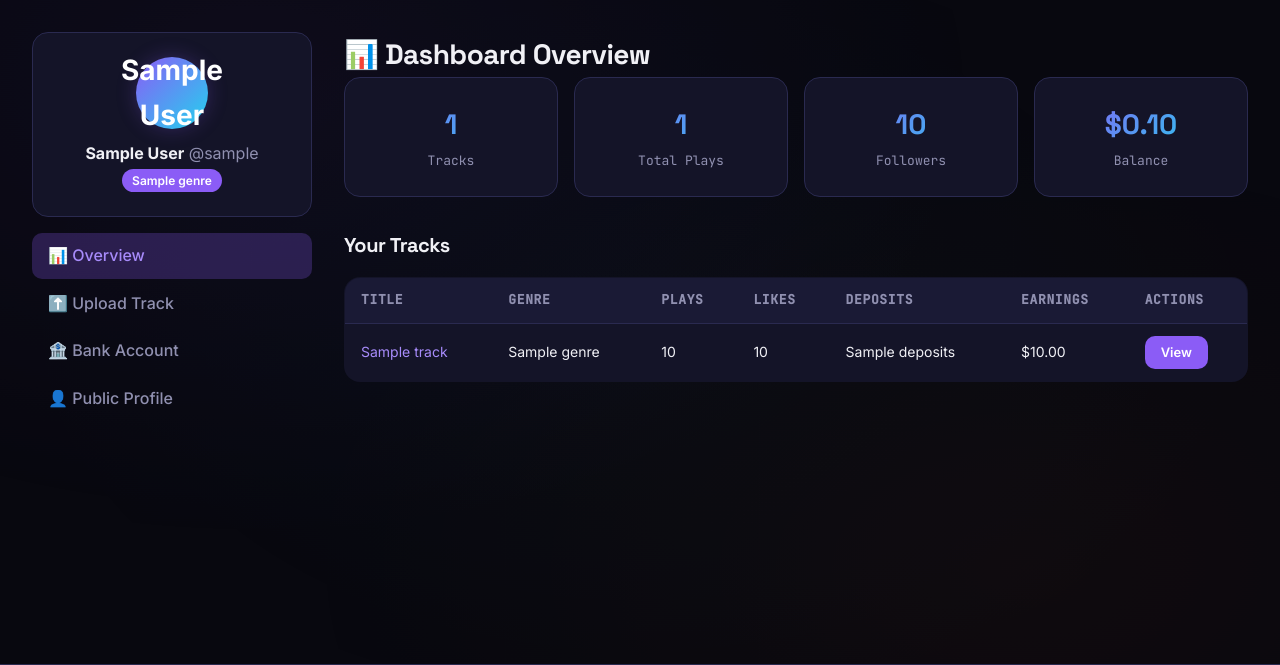
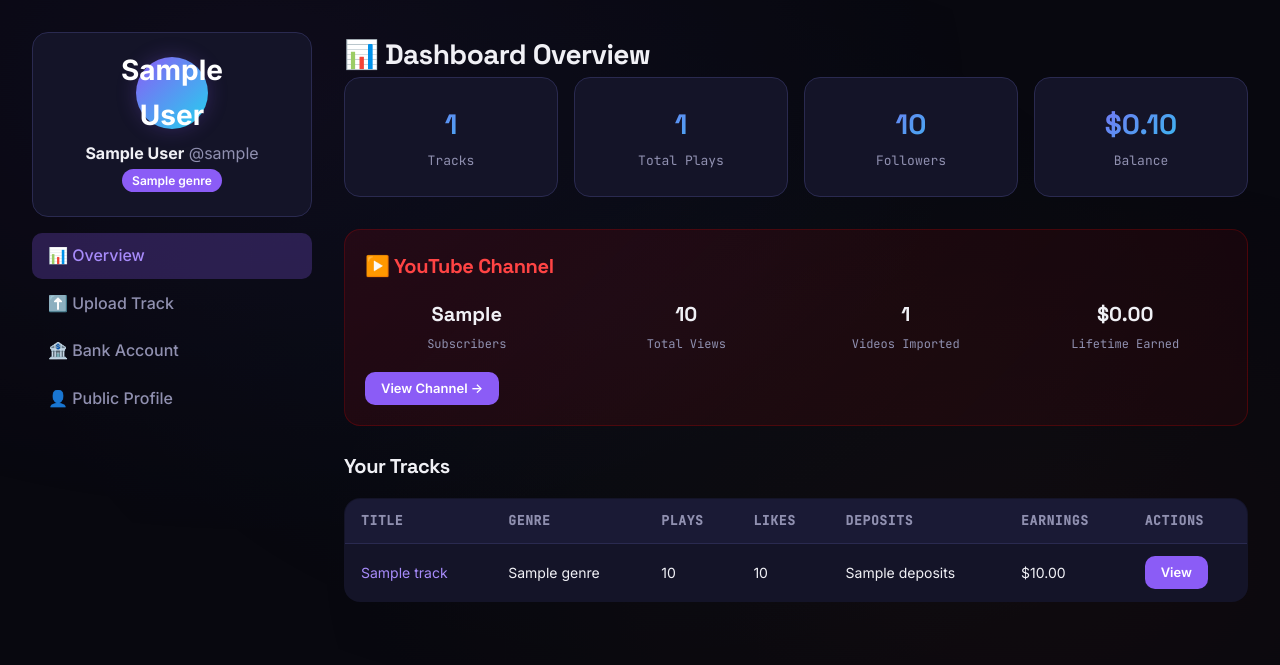
Before and after one commit to TheInnerI/music-bank, a Python web app: template templates/artist/dashboard.html in a window 1280 px wide. Shown: the part 73-738 px from the top of the page. Run offline with Jinja, Linux system fonts and the light colour scheme; the template is opened without the code that fills it: most values are stand-ins (such as "Sample title", 1, 10 or a date in 2020).

Commit message:
Add YouTube stats widget to dashboard + lifetime earnings tracking

```diff
--- a/templates/artist/dashboard.html
+++ b/templates/artist/dashboard.html
@@ -238,6 +238,38 @@
             </div>
         </div>
 
+        {# YouTube Stats Widget #}
+        {% if youtube_stats %}
+        <div class="youtube-stats-widget">
+            <h3>▶️ YouTube Channel</h3>
+            <div class="yt-stats-grid">
+                <div class="yt-stat">
+                    <span class="yt-stat-value">{{ artist.youtube_subscribers|default('—') }}</span>
+                    <span class="yt-stat-label">Subscribers</span>
+                </div>
+                <div class="yt-stat">
+                    <span class="yt-stat-value">{{ artist.youtube_views|default('—') }}</span>
+                    <span class="yt-stat-label">Total Views</span>
+                </div>
+                <div class="yt-stat">
+                    <span class="yt-stat-value">{{ tracks|length }}</span>
+                    <span class="yt-stat-label">Videos Imported</span>
+                </div>
+                <div class="yt-stat">
+                    <span class="yt-stat-value">${{ "%.2f"|format(lifetime_earnings / 100) }}</span>
+                    <span class="yt-stat-label">Lifetime Earned</span>
+                </div>
+            </div>
+            <a href="{{ youtube_stats.url }}" target="_blank" class="btn btn-sm">View Channel →</a>
+        </div>
+        {% else %}
+        <div class="youtube-connect-prompt">
+            <h3>▶️ Connect YouTube</h3>
+            <p class="text-muted">Import your YouTube videos to start tracking plays and earnings.</p>
+            <a href="/import" class="btn btn-sm">Import from YouTube</a>
+        </div>
+        {% endif %}
+
         <h3>Your Tracks</h3>
         {% if tracks %}
         <table class="data-table">
@@ -320,4 +352,16 @@ async function requestPayout() {
     }
 }
 </script>
+
+<style>
+.youtube-stats-widget { background: linear-gradient(135deg, rgba(255,0,0,0.1), rgba(255,0,0,0.05)); border: 1px solid rgba(255,0,0,0.2); border-radius: var(--radius); padding: 20px; margin: 24px 0; }
+.youtube-stats-widget h3 { margin-bottom: 16px; color: #ff4444; }
+.yt-stats-grid { display: grid; grid-template-columns: repeat(4, 1fr); gap: 16px; margin-bottom: 16px; }
+.yt-stat { text-align: center; }
+.yt-stat-value { display: block; font-size: 20px; font-weight: 700; font-family: var(--font-heading); color: var(--text); }
+.yt-stat-label { font-size: 12px; color: var(--text-muted); font-family: var(--font-mono); }
+.youtube-connect-prompt { background: var(--surface); border: 1px dashed var(--border); border-radius: var(--radius); padding: 24px; margin: 24px 0; text-align: center; }
+.youtube-connect-prompt h3 { margin-bottom: 8px; }
+.youtube-connect-prompt p { margin-bottom: 16px; }
+</style>
 {% endblock %}
```
Also changed, not shown: api/routes/artists.py (+28 -0 lines).
